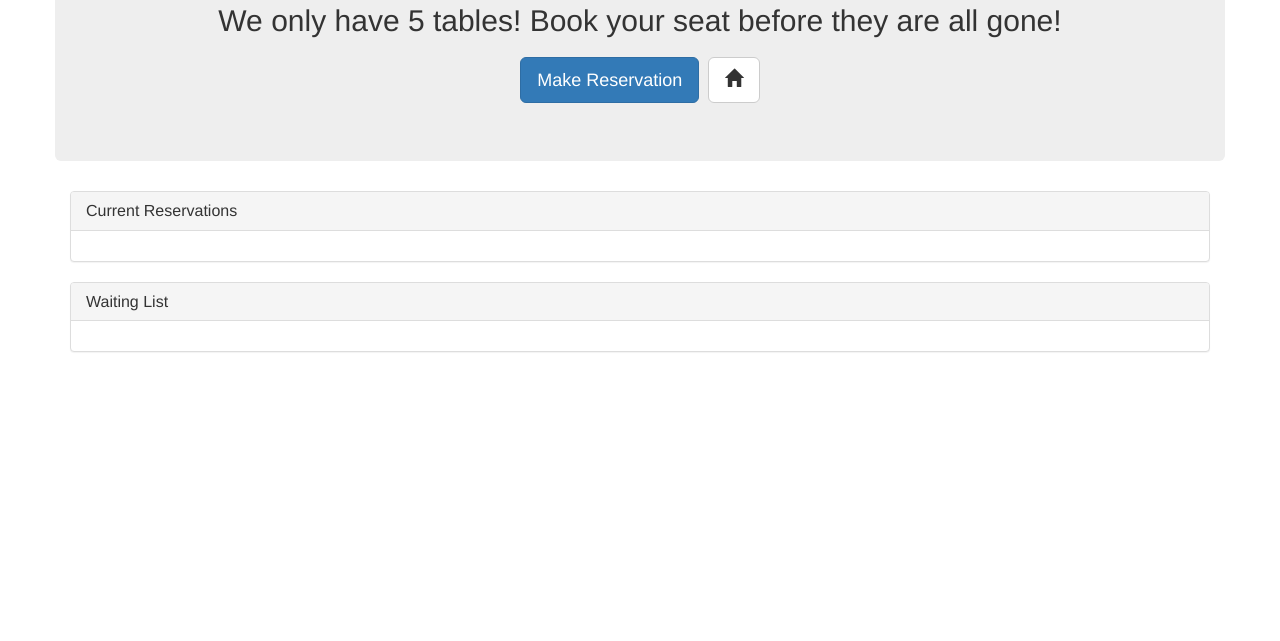
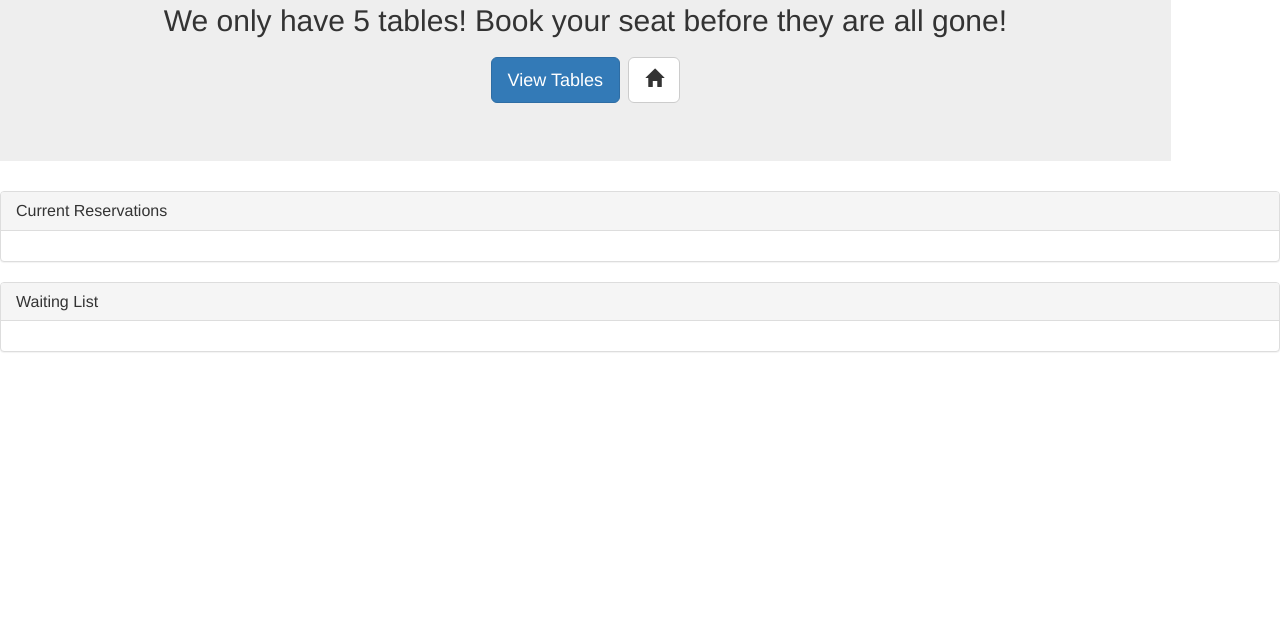
Before and after one commit to PocketThi3f/group-reservation, a plain HTML site: page tables.html in a window 1280 px wide. Shown: the part 159-800 px from the top of the page. Drawn offline with nearby package versions, Linux system fonts and the light colour scheme.

```diff
--- a/tables.html
+++ b/tables.html
@@ -1,11 +1,11 @@
+
     <!DOCTYPE html>
     <html>
     <head>
       <link rel="stylesheet" href="https://maxcdn.bootstrapcdn.com/bootstrap/3.3.7/css/bootstrap.min.css" integrity="sha384-BVYiiSIFeK1dGmJRAkycuHAHRg32OmUcww7on3RYdg4Va+PmSTsz/K68vbdEjh4u" crossorigin="anonymous">
       </head>
-  <body>
-	<div class = 'container'>
       <div class = 'row'>
+      	<div class = 'col-lg-11 col-md-11'>
       		<div class = 'jumbotron'>
       			<h1 class = 'text-center'>
       				<span class="glyphicon glyphicon-fire" aria-hidden="true"></span>
@@ -15,24 +15,35 @@
       				<span>We only have 5 tables! Book your seat before they are all gone!</span>
       			</h2>
       			<h2 class = 'text-center'>
-					<a class = 'btn btn-primary btn-lg' href='/reserve' role = 'button' id='viewTable'>Make Reservation</a>
+      				<a class = 'btn btn-primary btn-lg' href='/tables' role = 'button' id='viewTable'>View Tables</a>
       				<a class = 'btn btn-default btn-lg' href='/' role = 'button' id='makeRes'><span class = 'glyphicon glyphicon-home'></span></a>
       			</h2>
       		</div>
       	</div>
-		<div class = 'panel panel-default'>
-			<div class = 'panel-heading'>
-				<h4 class = 'panel-title'>Current Reservations</h4>
       </div>
-			<div class = 'panel-body' id = 'tableSection'>
+      <body>
+        <div class="row">
+        			<div class="col-lg-12">
+
+        				<!-- Current Tables in Use -->
+        				<div class="panel panel-default">
+        					<div class="panel-heading">
+        						<h4 class="panel-title">Current Reservations</h4>
         					</div>
-		</div>
-		<div class = 'panel panel-default'>
-			<div class = 'panel-heading'>
-				<h4 class = 'panel-title'>Waiting List</h4>
-			</div>
-			<div class = 'panel-body' id = 'wailistSection'>
+        					<div class="panel-body" id="tableSection">
         					</div>
         				</div>
 
+        				<!-- Waiting List Panel -->
+        				<div class="panel panel-default">
+        					<div class="panel-heading">
+        						<h4 class="panel-title">Waiting List</h4>
         					</div>
+        					<div class="panel-body" id="waitlistSection">
+        					</div>
+        				</div>
+        			</div>
+        		</div>
+
+      </body>
+    </html>
```
Also changed, not shown: index.html (+2 -2 lines), reservation.html (+1 -0 lines). Lines whose indentation alone changed are shown as unchanged.
